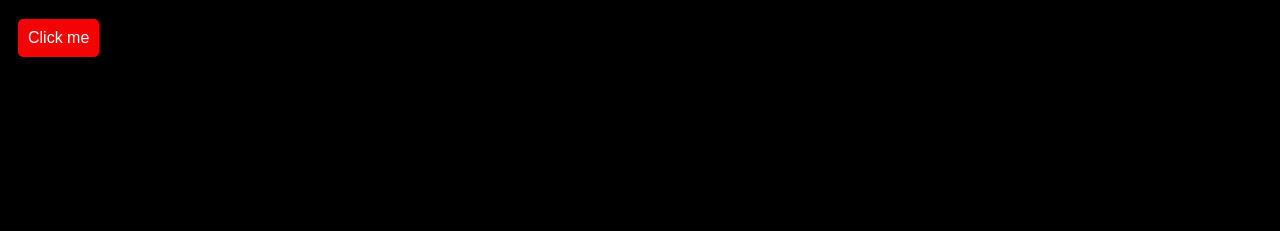
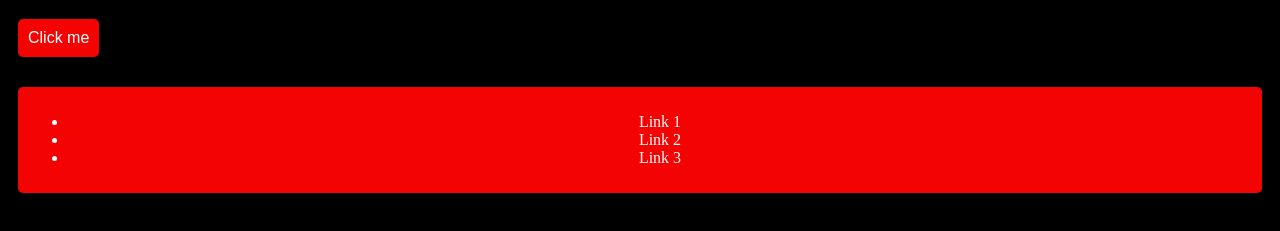
Before and after one commit to mauriciodelrio/git-github-clase4, a plain HTML site: page htmls/index.html in a window 1280 px wide. Shown: the part 79-310 px from the top of the page. Drawn offline with Linux system fonts and the light colour scheme.

Commit message:
añado footer a mi proyecto

```diff
--- a/htmls/index.html
+++ b/htmls/index.html
@@ -12,5 +12,18 @@
   <div>
     <button>Click me</button>
   </div>
+  <footer>
+    <ul>
+      <li>
+        <a href="">Link 1</a>
+      </li>
+      <li>
+        <a href="">Link 2</a>
+      </li>
+      <li>
+        <a href="">Link 3</a>
+      </li>
+    </ul>
+  </footer>
 </body>
 </html>
--- a/htmls/style.css
+++ b/htmls/style.css
@@ -13,3 +13,18 @@
     cursor: pointer;
     border-radius: 5px;
  }
+
+ footer {
+    text-align: center;
+    color: rgb(255, 255, 255);
+    background-color: rgb(244, 3, 3);
+    padding: 10px;
+    font-size: 16px;
+    border-radius: 5px;
+    margin-top: 30px;
+}
+
+a {
+    color: rgb(255, 255, 255);
+    text-decoration: none;
+}
```
